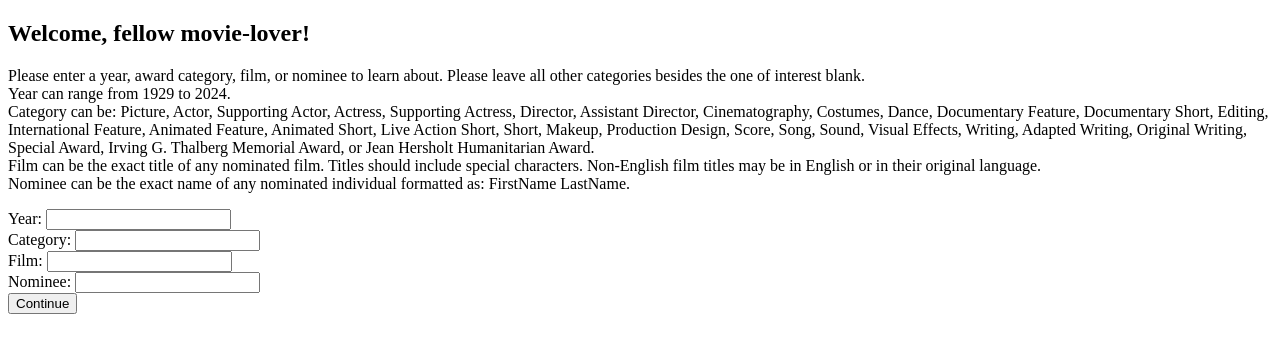
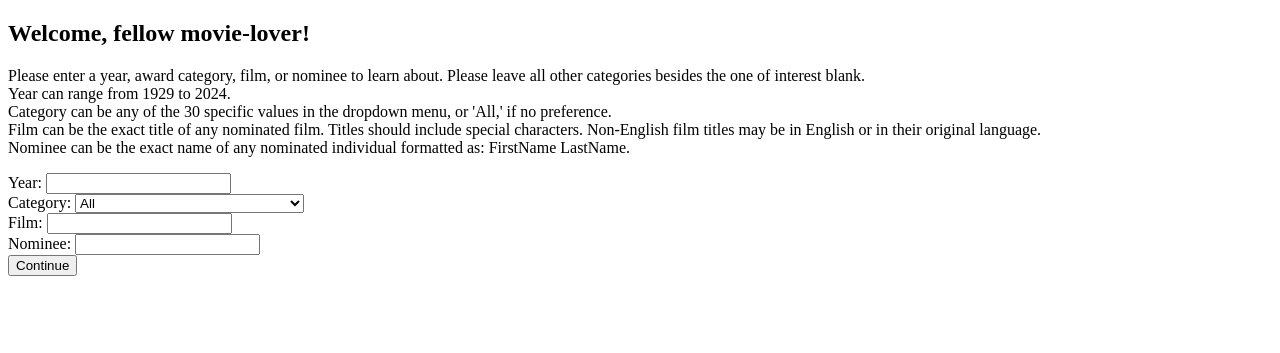
Before and after one commit to mauraanish/Oscars-Data, a Python web app: template templates/prompt.html in a window 1280 px wide. Shown: the top 353 px of the page. Run offline with Jinja, Linux system fonts and the light colour scheme; the template is opened without the code that fills it, so the values that code supplies are empty.

Commit message:
Update prompt.html

```diff
--- a/templates/prompt.html
+++ b/templates/prompt.html
@@ -7,19 +7,46 @@
 Please enter a year, award category, film, or nominee to learn about. Please leave all
 other categories besides the one of interest blank.<br>
 Year can range from 1929 to 2024.<br>
-Category can be: Picture, Actor, Supporting Actor, Actress, Supporting Actress,
-Director, Assistant Director, Cinematography, Costumes, Dance, Documentary Feature,
-Documentary Short, Editing, International Feature, Animated Feature, Animated Short,
-Live Action Short, Short, Makeup, Production Design, Score, Song, Sound, Visual Effects,
-Writing, Adapted Writing, Original Writing, Special Award, Irving G. Thalberg Memorial Award,
-or Jean Hersholt Humanitarian Award.<br>
+Category can be any of the 30 specific values in the dropdown menu, or 'All,' if no preference.<br>
 Film can be the exact title of any nominated film. Titles should include special characters.
 Non-English film titles may be in English or in their original language.<br>
 Nominee can be the exact name of any nominated individual formatted as: FirstName LastName.
 </p>
 <form action="/display">
 Year: <input type='text' name='year_entry'><br>
-Category: <input type='text' name='cat_entry'><br>
+Category: <select name='cat_entry'>
+<option value=''>All</option>
+<option value='Best Picture'>Best Picture</option>
+<option value='Actor in a Leading Role'>Actor</option>
+<option value='Actress in a Leading Role'>Actress</option>
+<option value='Actor in a Supporting Role'>Supporting Actor</option>
+<option value='Actress in a Supporting Role'>Supporting Actress</option>
+<option value='Animated Feature Film'>Animated Film</option>
+<option value='Animated Short Film'>Animated Short</option>
+<option value='Cinematography'>Cinematography</option>
+<option value='Costume Design'>Costume Design</option>
+<option value='Directing'>Director</option>
+<option value='Documentary Feature Film'>Documentary Film</option>
+<option value='Documentary Short Film'>Documentary Short</option>
+<option value='Film Editing'>Editing</option>
+<option value='International Feature Film'>International Film</option>
+<option value='Live Action Short Film'>Live Action Short</option>
+<option value='Makeup and Hairstyling'>Makeup</option>
+<option value='Music (Original Score)'>Music (Score)</option>
+<option value='Music (Original Song)'>Music (Song)</option>
+<option value='Art Direction'>Production Design</option>
+<option value='Short Film'>Short (Misc.)</option>
+<option value='Sound'>Sound</option>
+<option value='Visual Effects'>Visual Effects</option>
+<option value='Writing (Adapted Screenplay)'>Writing (Adapted)</option>
+<option value='Writing (Original Screenplay)'>Writing (Original)</option>
+<option value='Writing'>Writing (Misc.)</option>
+<option value='Assistant Director'>Assistant Director</option>
+<option value='Dance Direction'>Dance Direction</option>
+<option value='Irving G. Thalberg Memorial Award'>Irving G. Thalberg Memorial Award</option>
+<option value='Jean Hersholt Humanitarian Award'>Jean Hersholt Humanitarian Award</option>
+<option value='Special Award'>Special Award</option>
+</select><br>
 Film: <input type='text' name='film_entry'><br>
 Nominee: <input type='text' name='nom_entry'><br>
 <input type='submit' value='Continue'>
```
